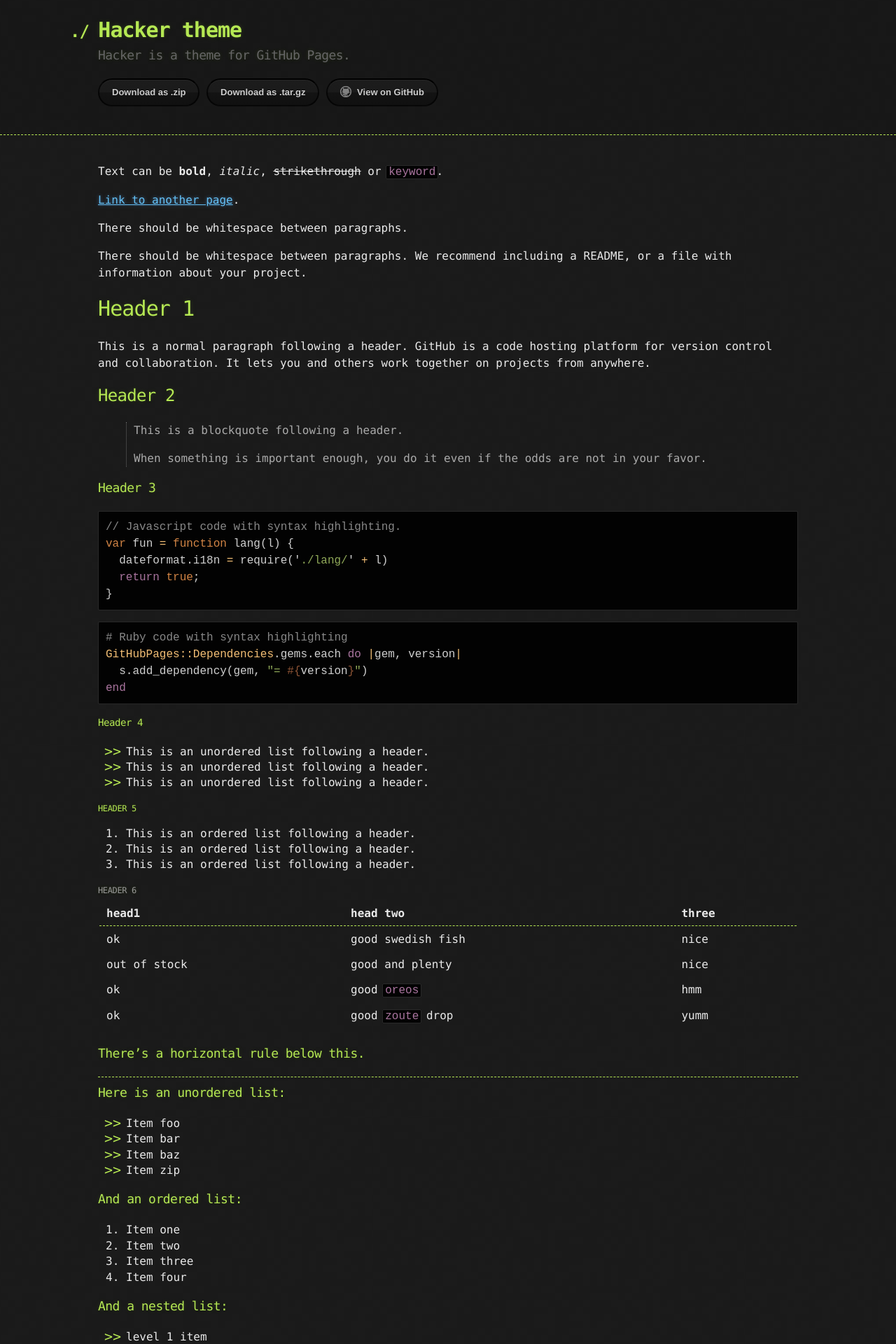
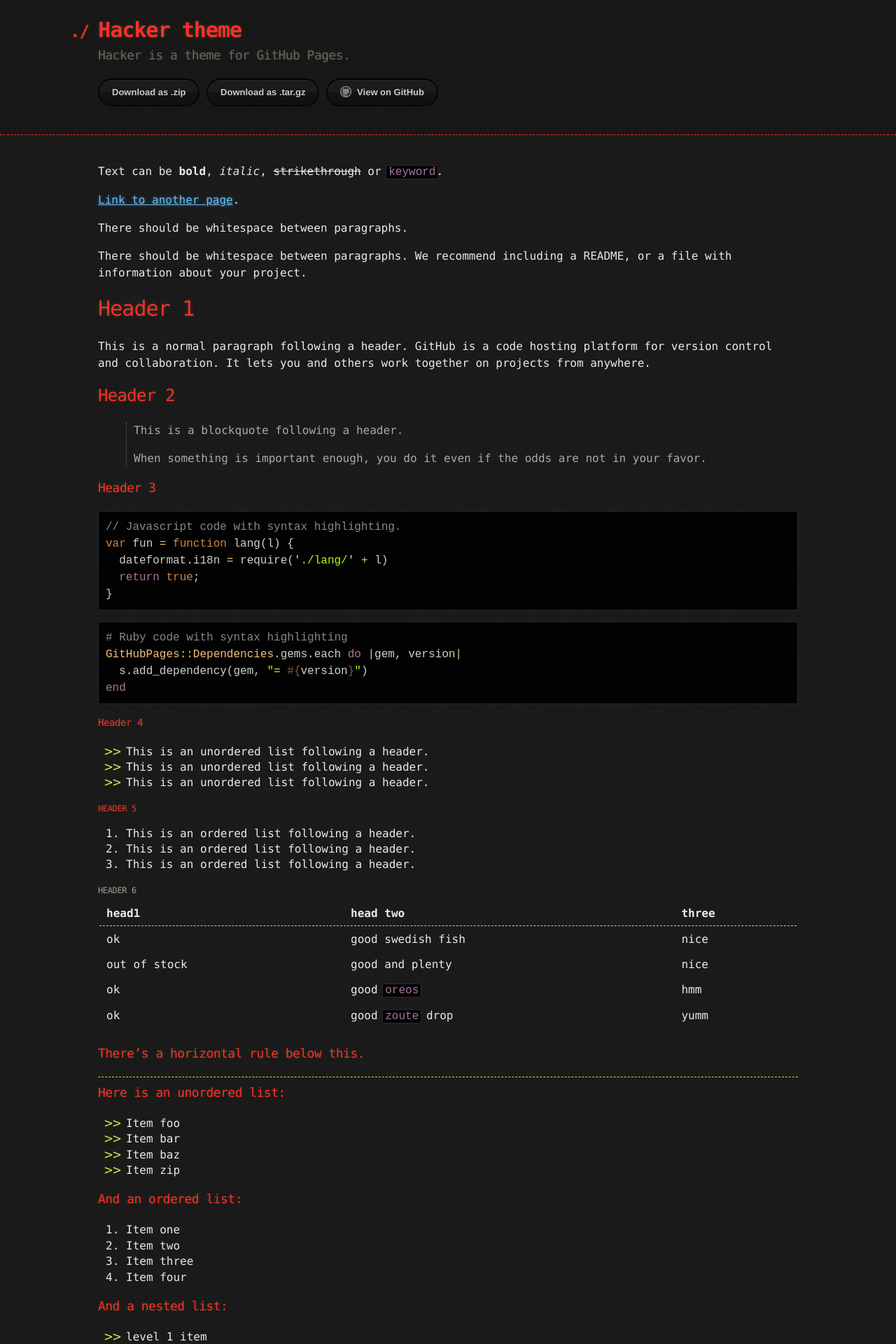
Before and after one commit to laughtersec/laughtersec.github.io, a Jekyll site: the page built from index.md, in a window 1280 px wide. Shown: the top 1920 px of the page at 70% size. Built offline with Jekyll 4.4.1, drawn with Linux system fonts in a browser that asks for light colours.

Commit message:
Laughtersec site hacker theme (#3)
Updated default colours

```diff
--- a/_sass/_default_colors.scss
+++ b/_sass/_default_colors.scss
@@ -1,9 +1,9 @@
 $apple-blossom: #ac4142;
 $alto: #d0d0d0;
 $bouquet: #aa759f;
-$chelsea-cucumber: #90a959;
+$chelsea-cucumber: #b0ff05;  //  used in code block
 $cod-grey: #151515;
-$conifer: #b5e853;
+$conifer: #ff2e2e;  // used in headers
 $dove-grey: #666;
 $gallery: #eaeaea;
 $grey: #888;
```
